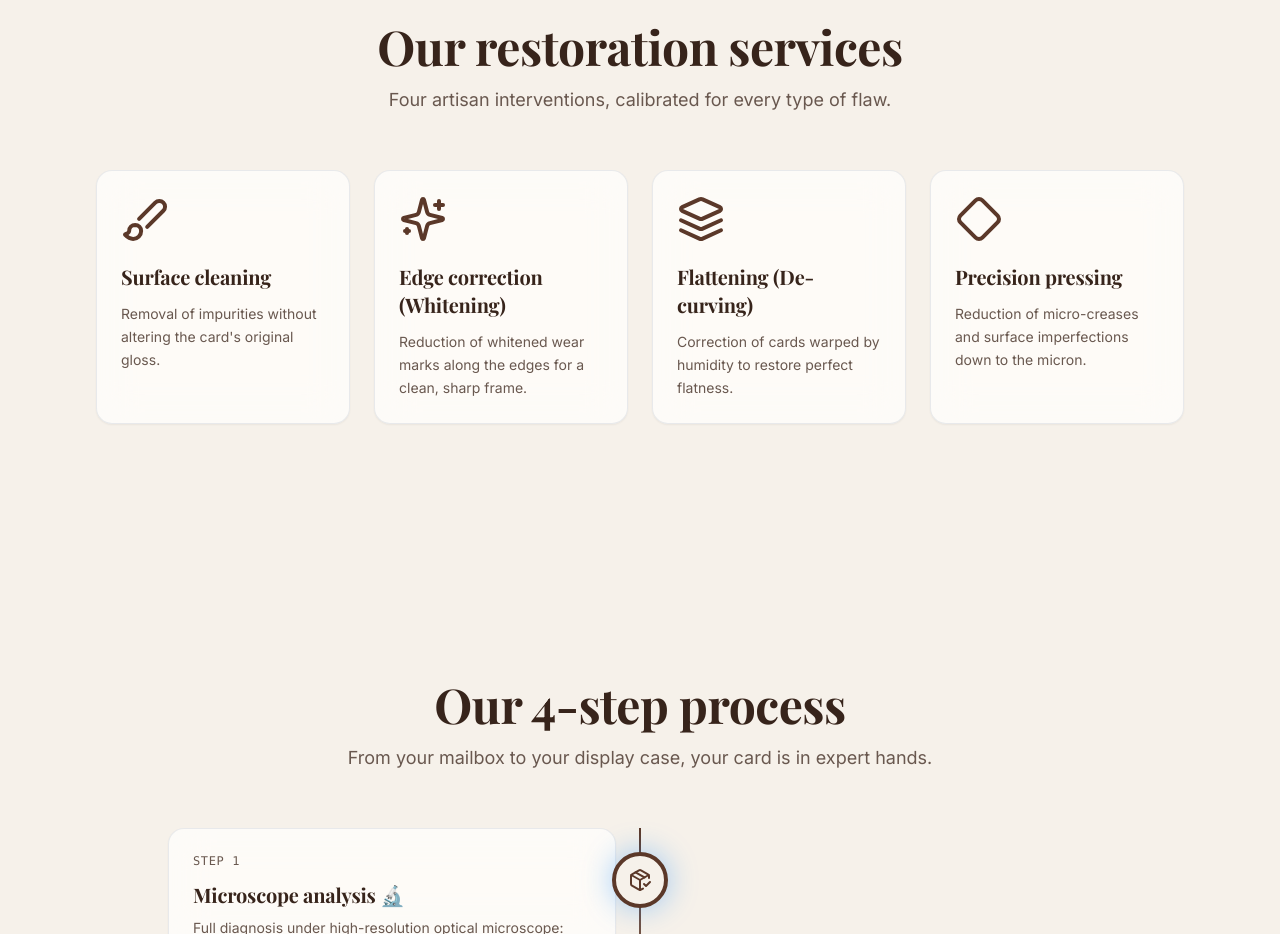
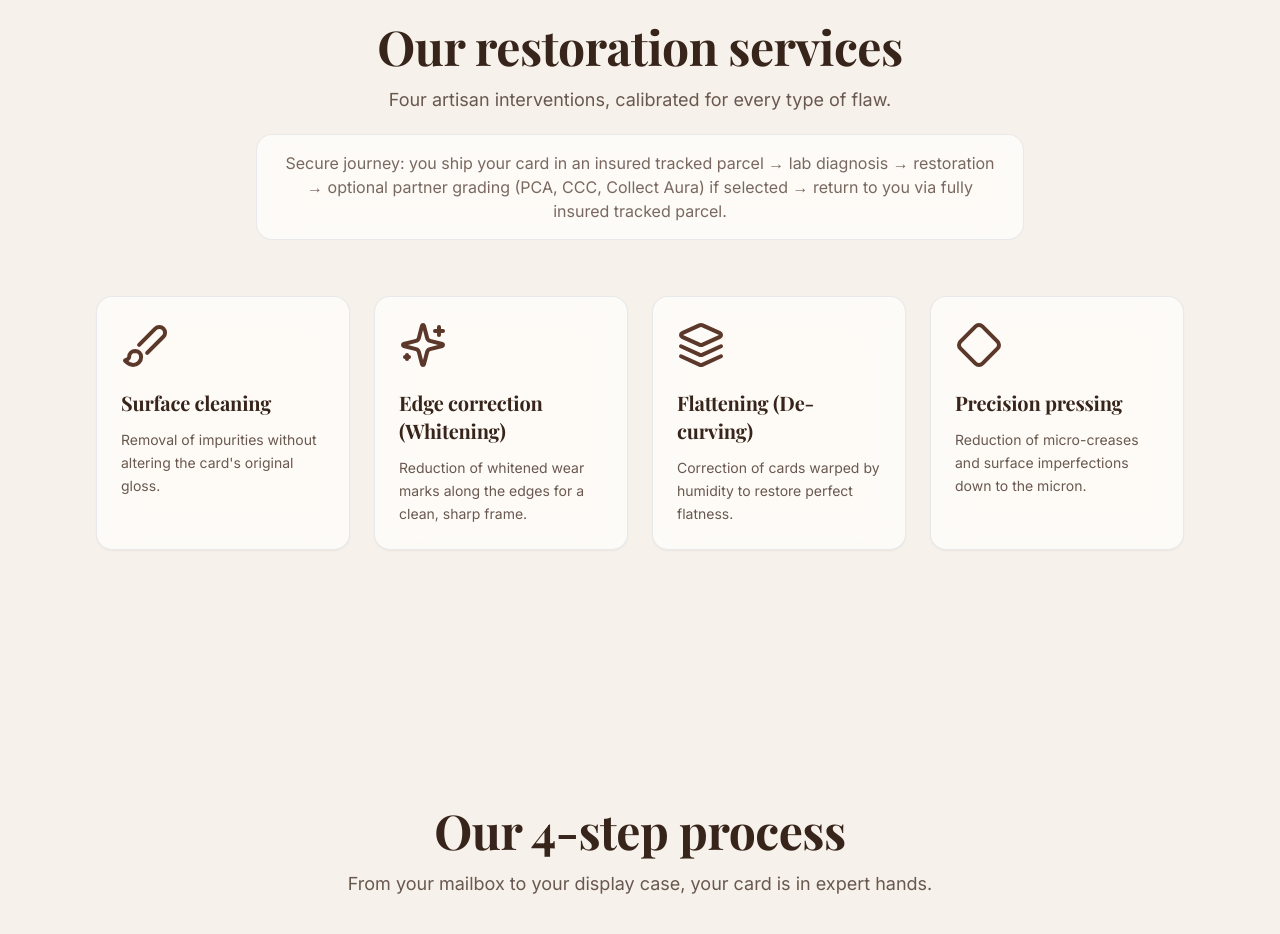
Before and after one commit to onetapmeme/onetapmeme.com, a React (Vite) app: page /home in a window 1280 px wide. Shown: the part 1880-2814 px from the top of the page. Built offline with nearby package versions, Linux system fonts and the light colour scheme; no server answers.

Commit message:
Changes
Co-authored-by: onetapmeme <218074761+onetapmeme@users.noreply.github.com>

```diff
--- a/src/components/cards/CardHome.tsx
+++ b/src/components/cards/CardHome.tsx
@@ -200,6 +200,9 @@ const CardHome = () => {
             <h2 className="text-3xl md:text-5xl font-bold mb-4">{t("servicesTitle")}</h2>
             <p className="text-lg text-muted-foreground max-w-2xl mx-auto">
               {t("servicesSubtitle")}
+            </p>
+            <p className="mt-5 text-sm md:text-base text-muted-foreground/90 max-w-3xl mx-auto leading-relaxed glass-effect border border-primary/15 rounded-2xl px-5 py-4">
+              {t("servicesFlow")}
             </p>
           </div>
           <div className="grid grid-cols-1 sm:grid-cols-2 lg:grid-cols-4 gap-6">
```
